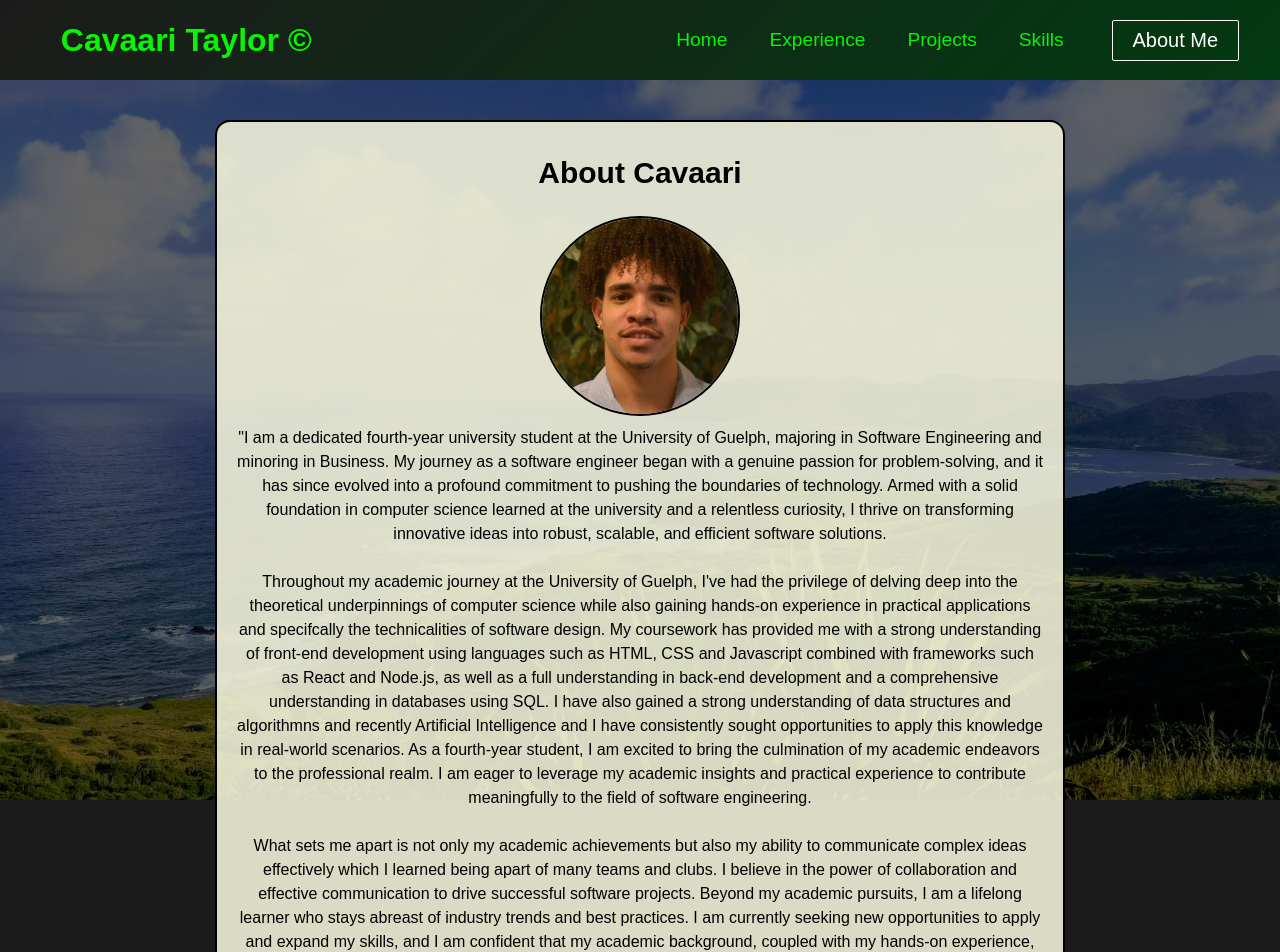
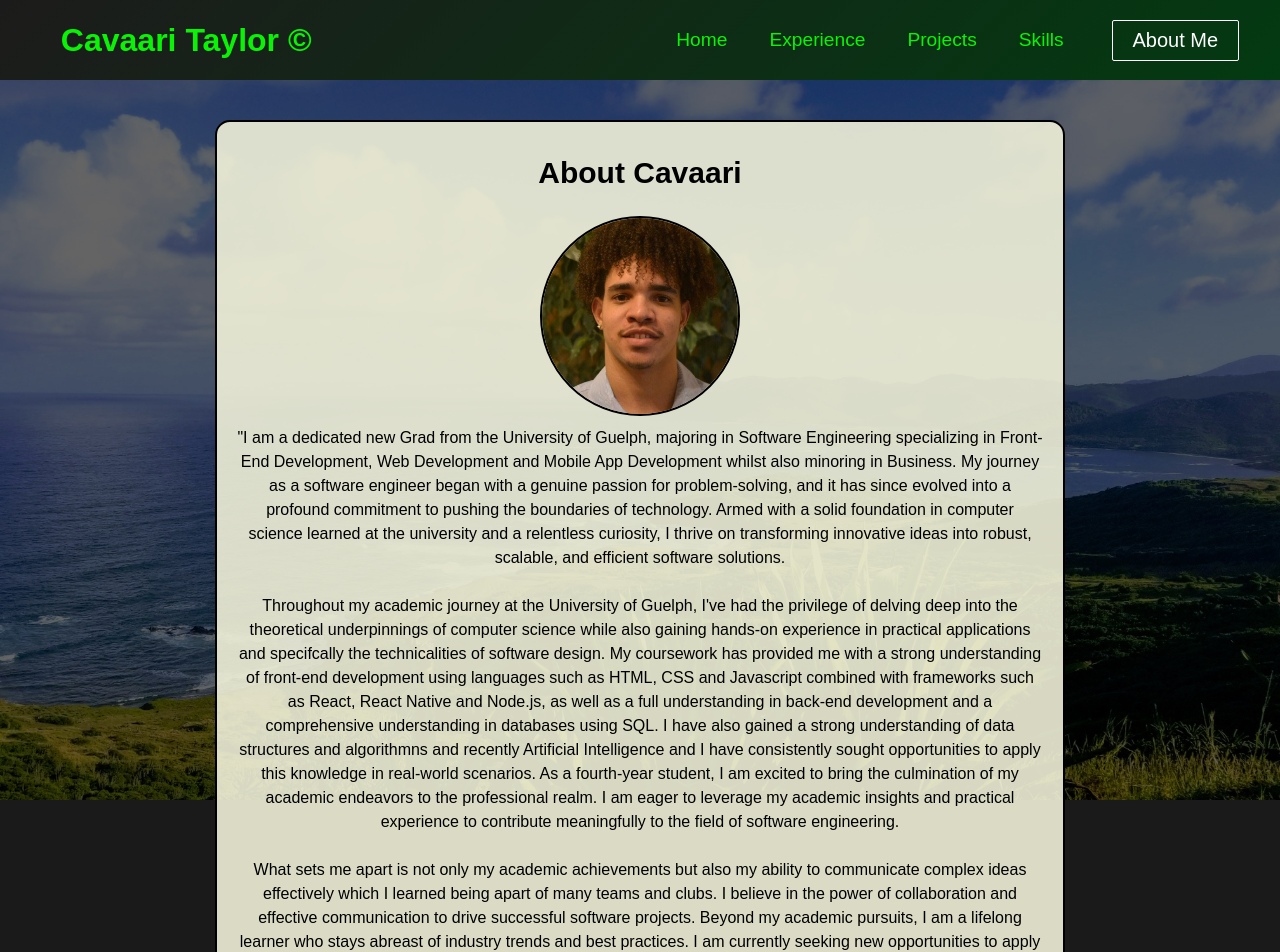
Before and after one commit to Cavaari/my-portfolio, a React (Create React App) app: page /aboutme in a window 1280 px wide. Shown: the top 952 px of the page. Built offline with nearby package versions, Linux system fonts and the light colour scheme.

Commit message:
about me updates

```diff
--- a/src/components/pages/AboutMe.js
+++ b/src/components/pages/AboutMe.js
@@ -1,5 +1,3 @@
-// AboutMe.js
-
 import React from 'react';
 import './AboutMe.css';
 import Footer from '../Footer';
@@ -17,18 +15,19 @@ function AboutMe() {
 
         </div>
           <p>
-            "I am a dedicated fourth-year university student at the University of Guelph, majoring in Software Engineering
-            and minoring in Business. My journey as a software engineer began with a genuine passion for problem-solving,
-            and it has since evolved into a profound commitment to pushing the boundaries of technology. Armed with a solid
-            foundation in computer science learned at the university and a relentless curiosity, I thrive on transforming
-            innovative ideas into robust, scalable, and efficient software solutions.
+            "I am a dedicated new Grad from the University of Guelph, majoring in Software Engineering
+            specializing in Front-End Development, Web Development and Mobile App Development whilst also minoring in Business. My journey
+            as a software engineer began with a genuine passion for problem-solving, and it has since evolved into a profound
+            commitment to pushing the boundaries of technology. Armed with a solid foundation in computer science learned at
+            the university and a relentless curiosity, I thrive on transforming innovative ideas into robust, scalable, and
+            efficient software solutions.
 
             <br></br>
             <br></br>
             Throughout my academic journey at the University of Guelph, I've had the privilege of delving deep into the
             theoretical underpinnings of computer science while also gaining hands-on experience in practical applications
             and specifcally the technicalities of software design. My coursework has provided me with a strong understanding
-            of front-end development using languages such as HTML, CSS and Javascript combined with frameworks such as React
+            of front-end development using languages such as HTML, CSS and Javascript combined with frameworks such as React, React Native
             and Node.js, as well as a full understanding in back-end development and a comprehensive understanding in databases
             using SQL. I have also gained a strong understanding of data structures and algorithmns and recently Artificial Intelligence
             and I have consistently sought opportunities to apply this knowledge in real-world scenarios. As a fourth-year student,
```
